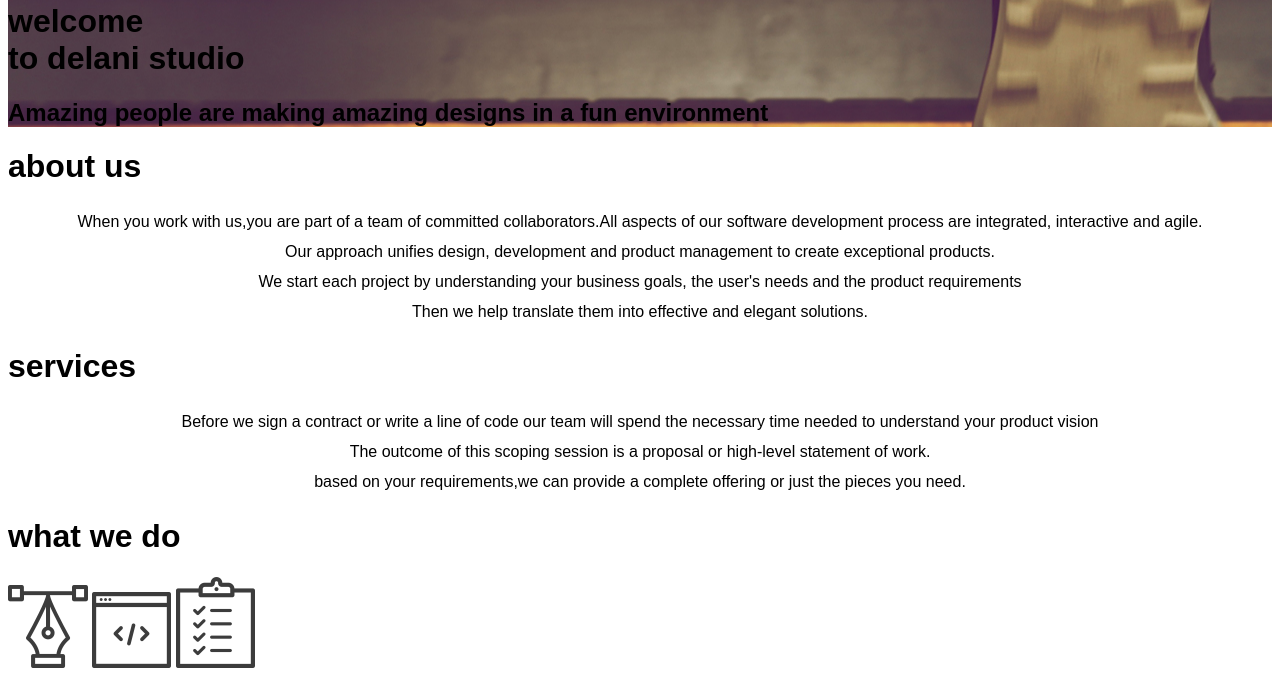
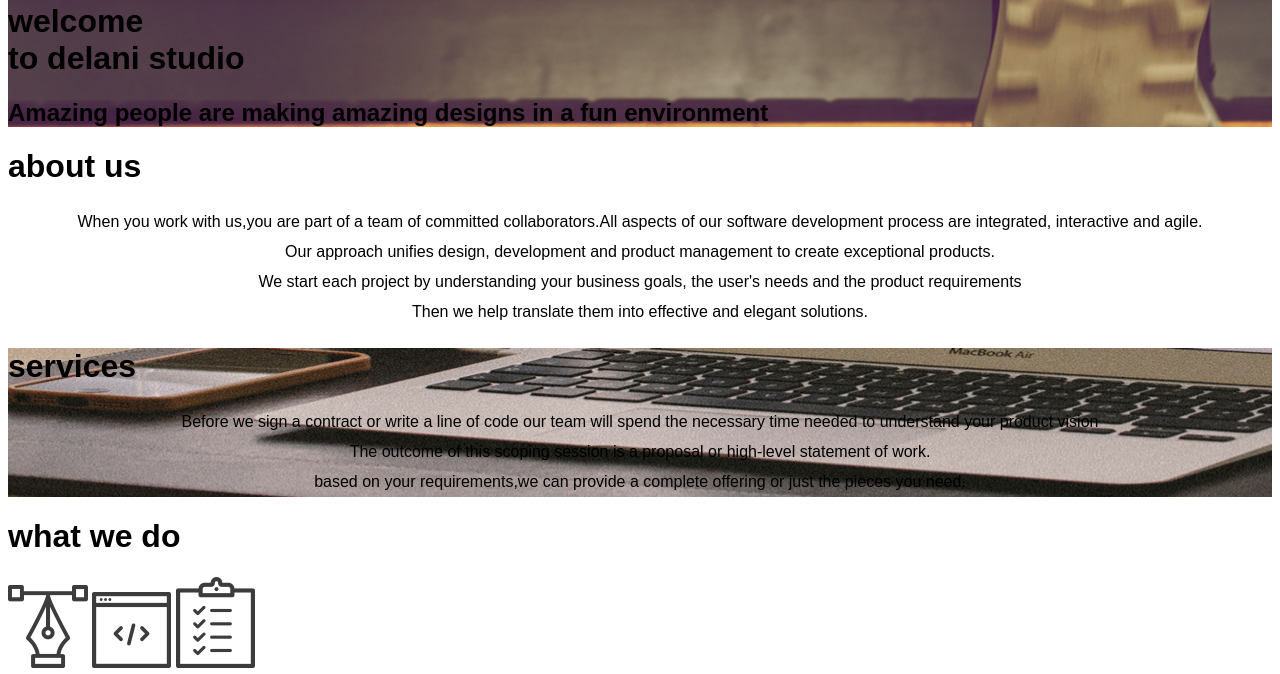
Before and after one commit to umunadine/Delani, a plain HTML site: page index.html in a window 1280 px wide. Shown: the part 126-800 px from the top of the page. Drawn offline with Linux system fonts and the light colour scheme; files whose address does not match are found by name.

Commit message:
Added a background image to the services section

```diff
--- a/css/styles.css
+++ b/css/styles.css
@@ -9,6 +9,9 @@ body{
   header{
     background-image: url('/home/hawk/Documents/delani/assets/backgrounds/h_img.jpg');
   }
+  .services{
+    background-image: url('/home/hawk/Documents/delani/assets/backgrounds/s_image.jpg');
+  }
   .contact{
     background-image: url('/home/hawk/Documents/delani/assets/backgrounds/c_image.jpg');
     }
```
